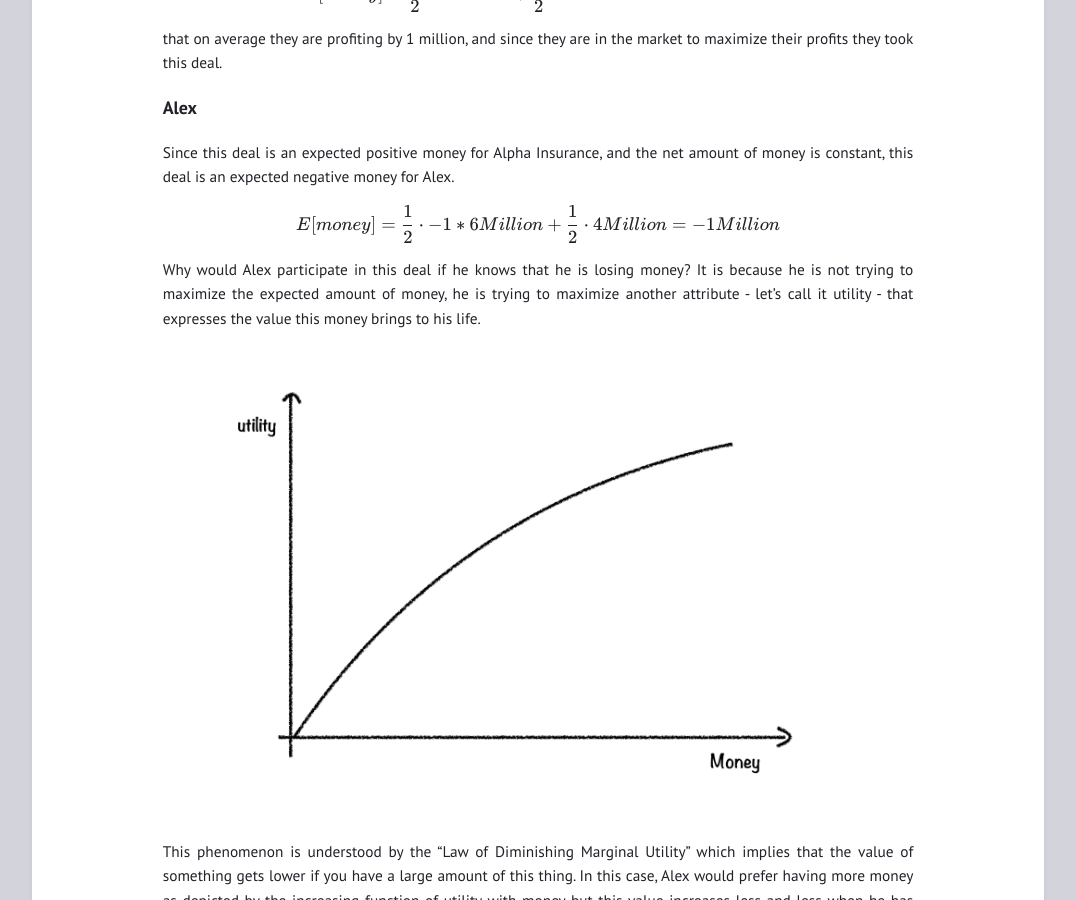
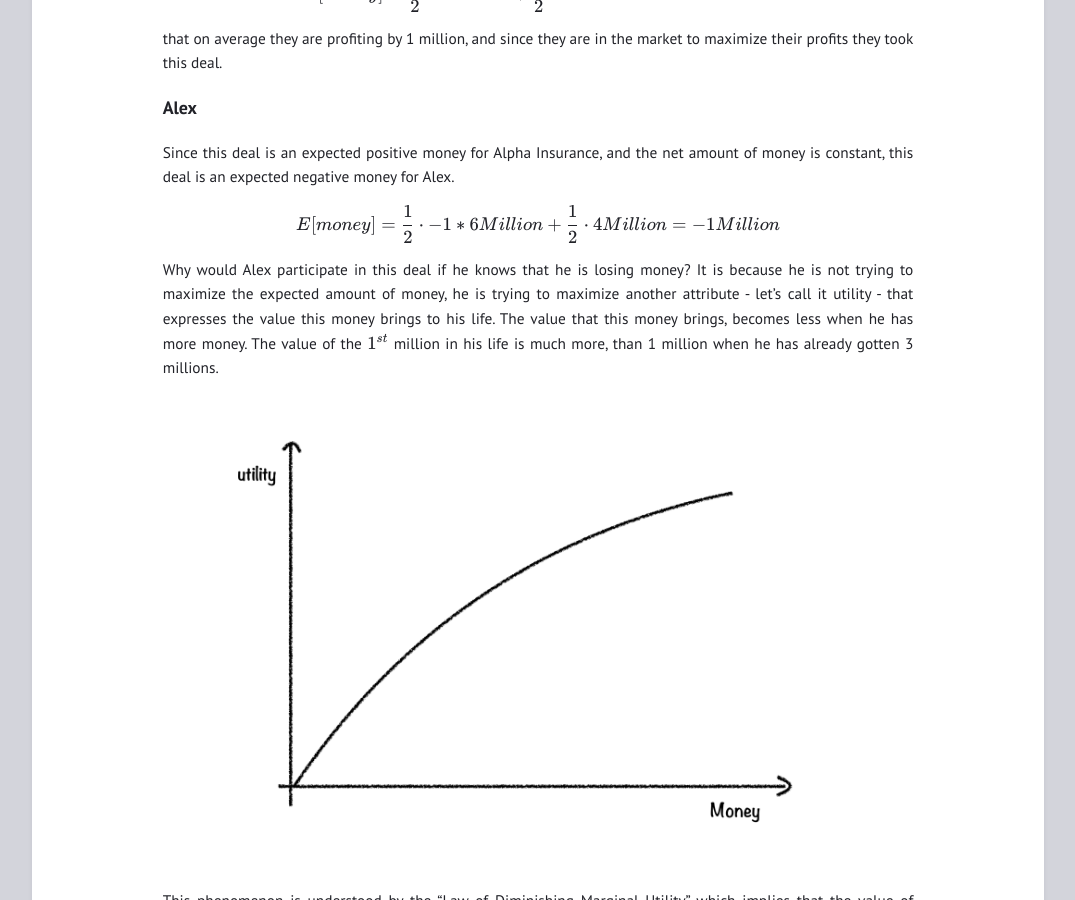
Before and after one commit to ayushbatra/ayushbatra.github.io, a Jekyll site: the page built from _posts/2023-01-01-insurance.md, in a window 1280 px wide and 900 px high, scrolled down 1400 px. Shown: the whole window, without its empty margins (102-1177 px from the left). Built offline with Jekyll 4.4.1, drawn with Linux system fonts in a browser that asks for light colours.

Commit message:
Update 2023-01-01-insurance.md

```diff
--- a/_posts/2023-01-01-insurance.md
+++ b/_posts/2023-01-01-insurance.md
@@ -54,7 +54,7 @@ Since this deal is an expected positive money for Alpha Insurance, and the net a
 $$E[money] = \frac{1}{2}\cdot -1 * 6 Million + \frac{1}{2} \cdot 4 Million = -1 Million$$
 
 
-Why would Alex participate in this deal if he knows that he is losing money? It is because he is not trying to maximize the expected amount of money, he is trying to maximize another attribute - let's call it utility - that expresses the value this money brings to his life.
+Why would Alex participate in this deal if he knows that he is losing money? It is because he is not trying to maximize the expected amount of money, he is trying to maximize another attribute - let's call it utility - that expresses the value this money brings to his life. The value that this money brings, becomes less when he has more money. The value of the $$1^{st}$$ million in his life is much more, than 1 million when he has already gotten 3 millions.
 
 <img src="/assets/Law_of_Dim_Mar_U.png" alt="Law of Diminishing Marginal Utility" width="700"/>
 
```
